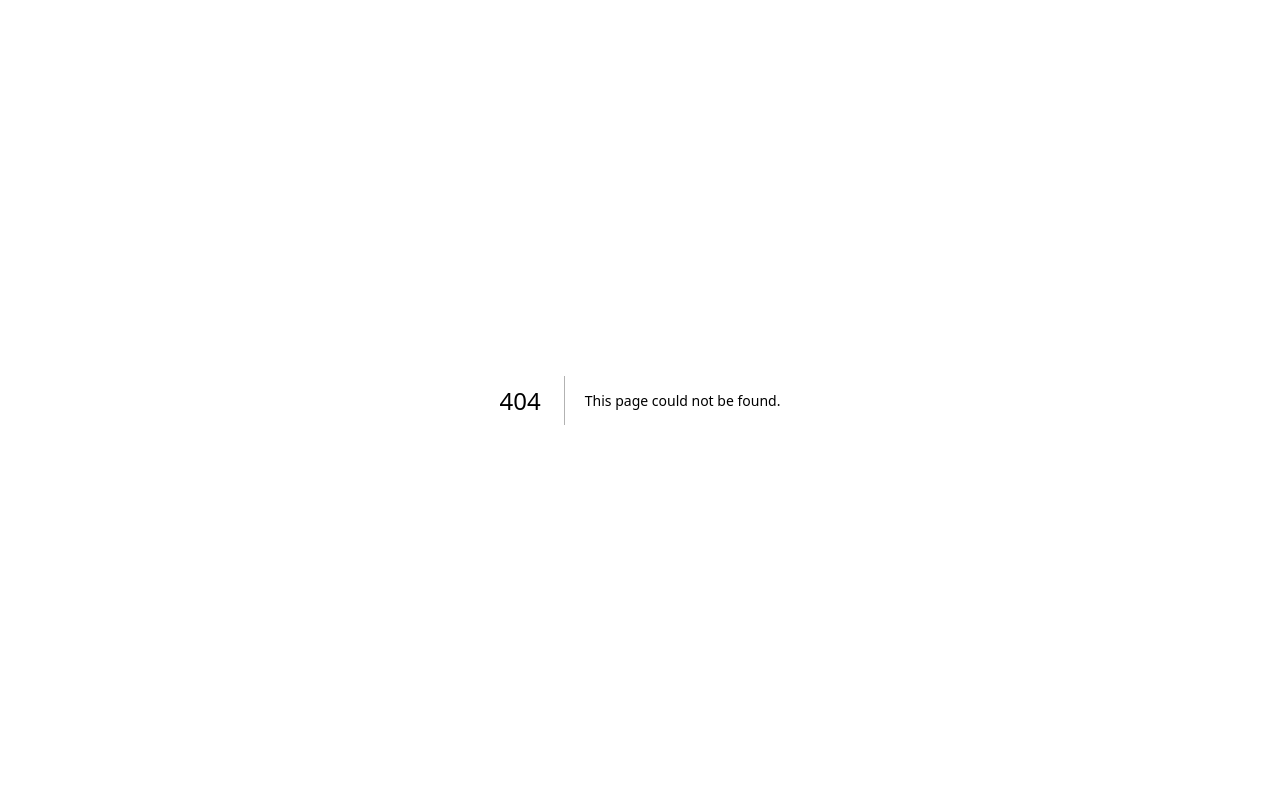
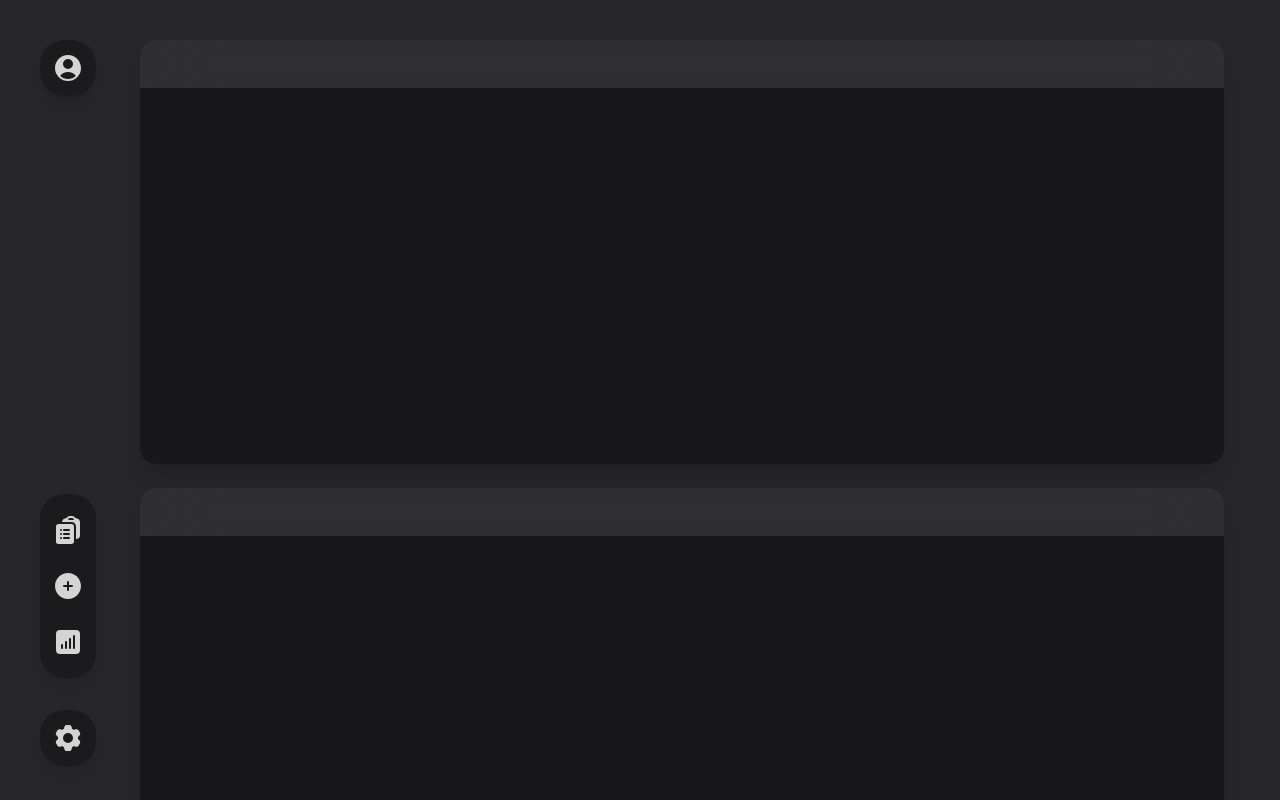
Before and after one commit to alexphl/mesa, a Next.js app: page /dashboard/workout in a window 1280 px wide. Before the commit this address had no page. Shown: the top 800 px of the page. Built offline with nearby package versions, Linux system fonts and the light colour scheme.

Commit message:
Decouple layouts from pages, begin implement routing

```diff
--- a/src/app/dashboard/SettingsPane.tsx
+++ b/src/app/dashboard/SettingsPane.tsx
@@ -1,4 +1,4 @@
-"use client";
+'use server';
 
 import { SessionProvider } from "next-auth/react";
 import dynamic from "next/dynamic";
--- a/src/app/dashboard/UIProvider.tsx
+++ b/src/app/dashboard/UIProvider.tsx
@@ -9,6 +9,7 @@ import {
 } from "@heroicons/react/24/solid";
 
 import dynamic from "next/dynamic";
+import Link from "next/link";
 import { useState } from 'react';
 
 const OverlayComponent = dynamic(() => import("./OverlayComponent"));
@@ -27,17 +28,17 @@ const NavPane = () => {
       </div>
 
       <div className="flex flex-col place-content-evenly self-end rounded-3xl bg-black/[0.3] py-2 shadow-lg transition-all hover:scale-105">
-        <div className="cursor-pointer rounded-3xl p-3 transition-all hover:scale-105 hover:text-white">
+        <Link href="/dashboard" className="cursor-pointer rounded-3xl p-3 transition-all hover:scale-105 hover:text-white">
           <ClipboardDocumentListIcon />
-        </div>
+        </Link>
 
-        <div className="cursor-pointer rounded-3xl p-3 transition-all hover:scale-105 hover:text-white">
+        <Link href="/dashboard/workout" className="cursor-pointer rounded-3xl p-3 transition-all hover:scale-105 hover:text-white">
           <PlusCircleIcon />
-        </div>
+        </Link>
 
-        <div className="cursor-pointer rounded-3xl p-3 transition-all hover:scale-105 hover:text-white">
+        <Link href="/dashboard" className="cursor-pointer rounded-3xl p-3 transition-all hover:scale-105 hover:text-white">
           <ChartBarSquareIcon />
-        </div>
+        </Link>
       </div>
 
       <div
--- /dev/null
+++ b/src/app/dashboard/layout.tsx
@@ -0,0 +1,19 @@
+import UIProvider from "./UIProvider";
+
+export default function DashboardLayout({
+  children, // will be a page or nested layout
+}: {
+  children: React.ReactNode;
+}) {
+  return (
+    <section>
+      <div className="grid-cols-[105px_5fr] justify-evenly sm:grid lg:grid-cols-[140px_5fr]">
+        <UIProvider />
+
+        <div className="col-start-2 my-10 grid gap-6 sm:pr-10 lg:pr-14">
+          {children}
+        </div>
+      </div>
+    </section>
+  );
+}
--- a/src/app/dashboard/page.tsx
+++ b/src/app/dashboard/page.tsx
@@ -1,21 +1,11 @@
 import { type NextPage } from "next";
-import MovesetPane from "./MovesetPane";
-import UIProvider from "./UIProvider";
 
-const Home: NextPage = () => {
+const Dashboard: NextPage = () => {
   return (
     <>
-      <div className="grid-cols-[105px_5fr] justify-evenly sm:grid lg:grid-cols-[140px_5fr]">
-        <UIProvider/>
 
-        <div className="my-10 grid gap-6 sm:pr-10 lg:pr-14 col-start-2">
-          {[...Array(5)].map((_x, i) => (
-            <MovesetPane pos={i} key={i} />
-          ))}
-        </div>
-      </div>
     </>
   );
 };
 
-export default Home;
+export default Dashboard;
--- /dev/null
+++ b/src/app/dashboard/workout/page.tsx
@@ -0,0 +1,14 @@
+import { type NextPage } from "next";
+import MovesetPane from "./MovesetPane";
+
+const WorkoutPage: NextPage = () => {
+  return (
+    <>
+      {[...Array(5)].map((_x, i) => (
+        <MovesetPane pos={i} key={i} />
+      ))}
+    </>
+  );
+};
+
+export default WorkoutPage;
```
Also changed, not shown: src/app/dashboard/workout/MovesetPane.tsx (renamed from src/app/dashboard/MovesetPane.tsx).
